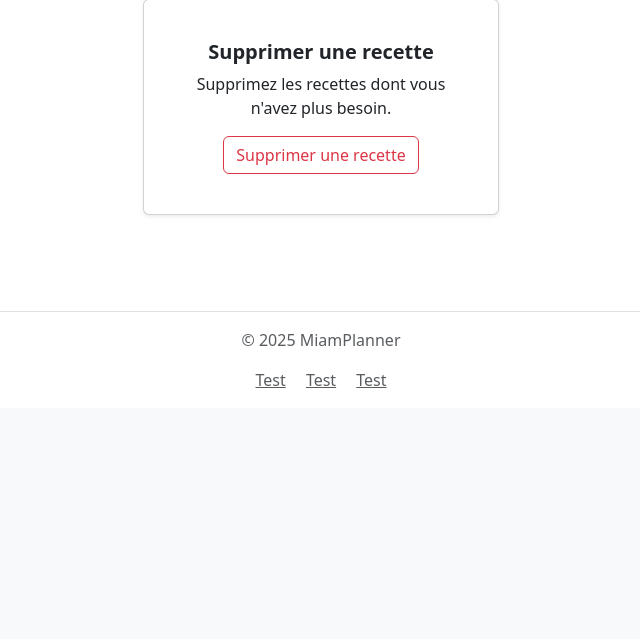
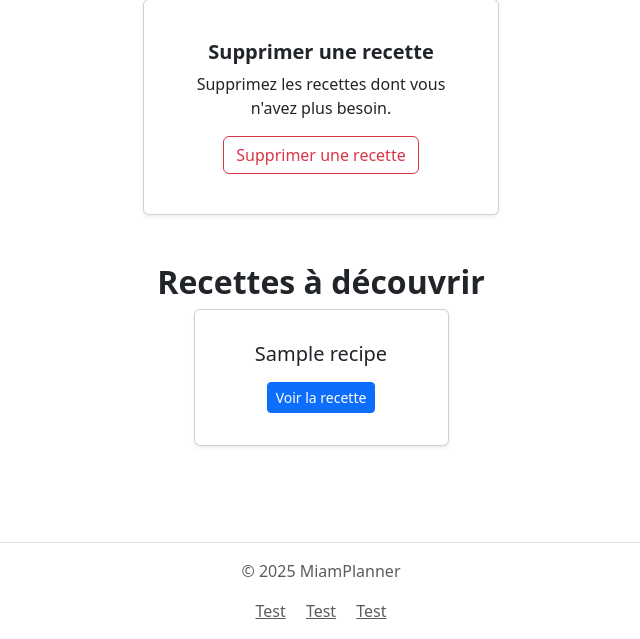
Before and after one commit to ClementLazzarini/MiamPlanner, a Django app: page / in a window 1280 px wide. Shown: the part 596-1235 px from the top of the page, without its empty margins (319-959 px from the left). Before the commit the page ends 984 px from the top, so only its background shows below. Run offline with Django 5.2, Linux system fonts and the light colour scheme; tables that the repository leaves empty hold one stand-in row (values such as "Sample post").

Commit message:
Add Modify Recipe
-Change Create and edit function in one
- Add 3 recipe in hazard on home page

```diff
--- a/src/main/forms.py
+++ b/src/main/forms.py
@@ -13,7 +13,6 @@ class RecipeForm(forms.ModelForm):
             'is_easy',
             'steps',
             'utensils',
-            'creator',
             'is_private',
             'ingredients',
             'is_veggie',
--- a/src/main/templates/main/create_recipe.html
+++ b/src/main/templates/main/create_recipe.html
@@ -8,12 +8,12 @@
 
 {% block content %}
 <div class="container mt-5 row justify-content-center">
-    <h1 class="text-center mb-4">Créer une Recette</h1>
+    <h1 class="text-center mb-4">{% if recipe %}Modifier{% else %}Créer{% endif %} une recette</h1>
     <div class="card shadow p-4 col-md-10 col-lg-8">
         <form method="post" enctype="multipart/form-data">
             {% csrf_token %}
             {{ form.as_p }}
-            <button type="submit" class="btn btn-primary w-100 mt-3">Enregistrer la Recette</button>
+            <button type="submit" class="btn btn-primary w-100 mt-3">{% if recipe %}Mettre à jour{% else %}Créer{% endif %}</button>
         </form>
     </div>
 </div>
--- a/src/main/templates/main/home.html
+++ b/src/main/templates/main/home.html
@@ -41,5 +41,25 @@
             </div>
         </div>
     </div>
+    <div class="container mt-5">
+    <h2 class="text-center fw-bold">Recettes à découvrir</h2>
+    <div class="row justify-content-center">
+        {% for recipe in recipes %}
+        <div class="col-md-3">
+            <div class="card shadow-sm p-3">
+                <img src="{{ recipe.image.url }}" class="card-img-top" alt="{{ recipe.titre }}">
+                <div class="card-body text-center">
+                    <h5 class="card-title">{{ recipe.name }}</h5>
+                    <p class="card-text text-muted">{{ recipe.description|truncatewords:10 }}</p>
+                    <a href="{% url 'view_recipe' recipe.id %}" class="btn btn-sm btn-primary">Voir la recette</a>
+                </div>
+            </div>
+        </div>
+        {% empty %}
+        <p class="text-center text-muted">Aucune recette à découvrir pour le moment.</p>
+        {% endfor %}
+    </div>
+</div>
+
 </div>
 {% endblock %}
--- a/src/main/urls.py
+++ b/src/main/urls.py
@@ -4,7 +4,8 @@ from . import views
 urlpatterns = [
     path('', views.home, name='home'),
     path('my_recipes/', views.my_recipes, name='my_recipes'),
-    path('create_recipe/', views.create_recipe, name='create_recipe'),
+    path('create_recipe/', views.create_or_edit_recipe, name='create_recipe'),
+    path('edit_recipe/<uuid:id>/', views.create_or_edit_recipe, name='edit_recipe'),
     path('view_recipe/<uuid:id>/', views.view_recipe, name='view_recipe'),
     path('delete_recipe/<uuid:id>/', views.delete_recipe, name='delete_recipe')
 ]
--- a/src/main/views.py
+++ b/src/main/views.py
@@ -5,9 +5,15 @@ from django.contrib.auth.decorators import login_required
 from django.contrib import messages
 
 
+def home(request):
+    public_recipes = Recipe.objects.filter(is_private=False)
 
-def home(request):
-    return render(request, "main/home.html")
+    # Sélectionner 3 recettes aléatoires si elles existent
+    recipes = list(public_recipes.order_by('?')[:3])  # '?' = aléatoire
+    context = {
+        'recipes': recipes
+    }
+    return render(request, "main/home.html", context)
 
 
 @login_required()
@@ -19,17 +25,31 @@ def my_recipes(request):
     return render(request, "main/my_recipes.html", context)
 
 
-@login_required()
-def create_recipe(request):
+def create_or_edit_recipe(request, id=None):
+    """
+    Gère la création et la modification d'une recette.
+    - Si recipe_id est fourni, on modifie une recette existante.
+    - Sinon, on crée une nouvelle recette.
+    """
+    print('passe la')
+    # Récupérer la recette si l'ID est fourni, sinon None
+    recipe = get_object_or_404(Recipe, id=id) if id else None
+
     if request.method == 'POST':
-        form = RecipeForm(request.POST, request.FILES, user=request.user)
+        # Utilisation du formulaire avec instance (pour modification)
+        form = RecipeForm(request.POST, request.FILES, instance=recipe)
         if form.is_valid():
             form.save()
-            return redirect('my_recipes')
+            return redirect('my_recipes')  # Redirige vers la liste des recettes
     else:
-        form = RecipeForm(user=request.user)
+        # Pré-remplir le formulaire si une recette existe
+        form = RecipeForm(instance=recipe)
 
-    return render(request, "main/create_recipe.html", {'form': form})
+    context = {
+        'form': form,
+        'recipe': recipe
+    }
+    return render(request, 'main/create_recipe.html', context)
 
 
 @login_required()
```
Also changed, not shown: src/main/templates/main/my_recipes.html (+4 -8 lines).
